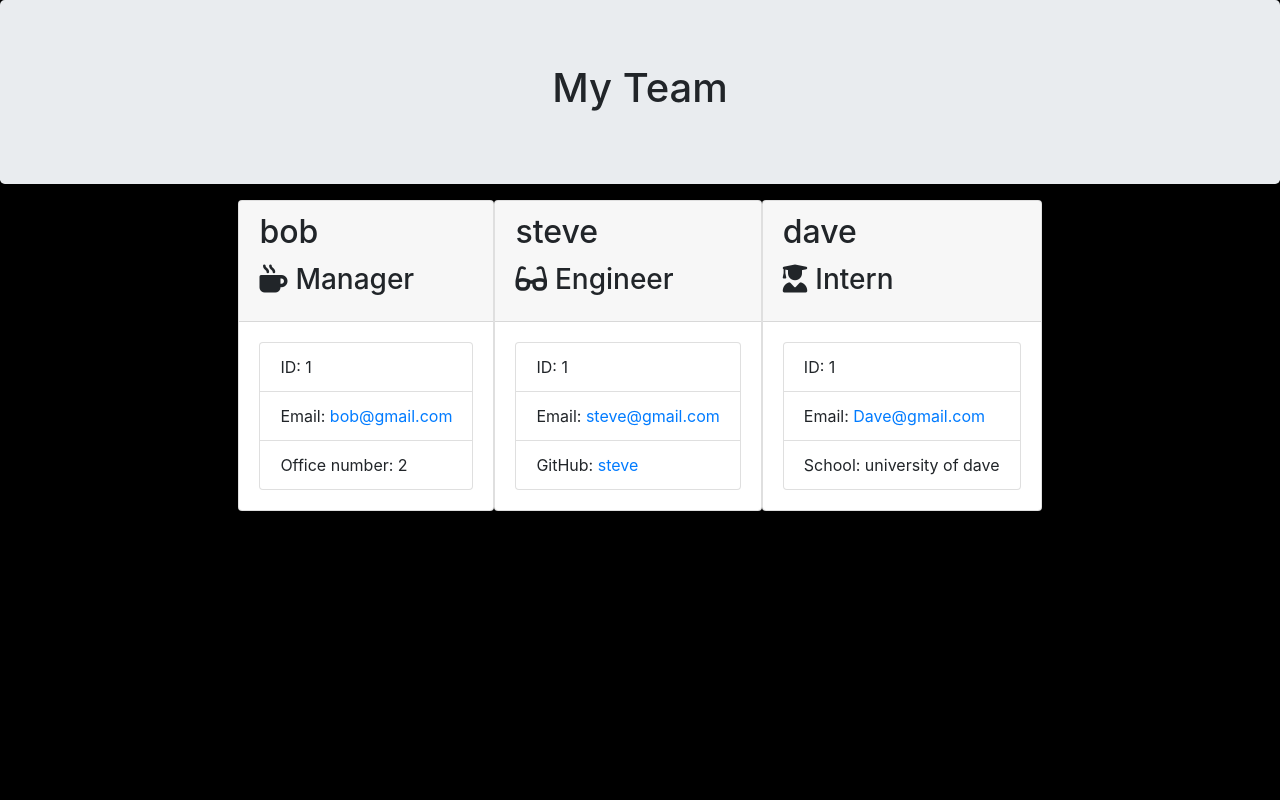
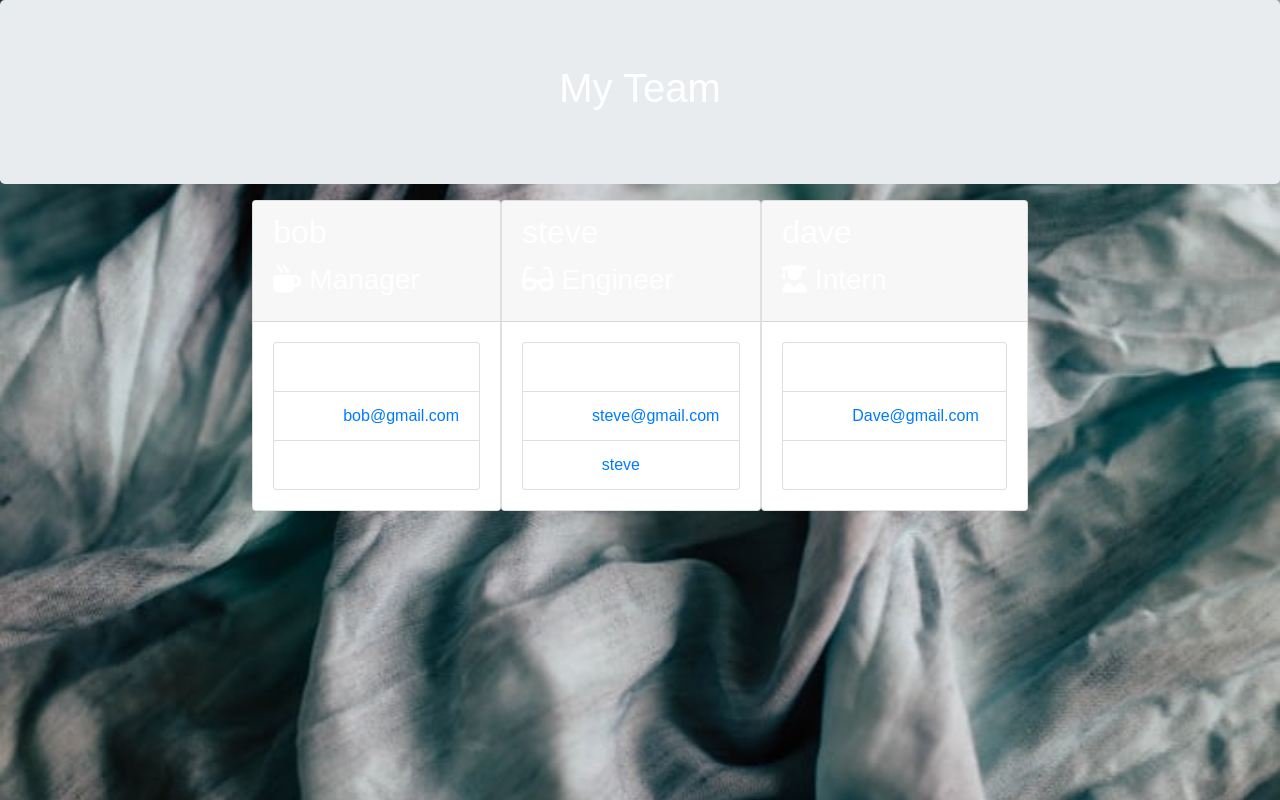
Before and after one commit to ChrisBoisjoli/Team_Profile_Generator, a website: page output/team.html in a window 1280 px wide. Drawn offline with nearby package versions, Linux system fonts and the light colour scheme.

Commit message:
updated background image

```diff
--- a/output/style.css
+++ b/output/style.css
@@ -1,3 +1,11 @@
-body{
-    background-color: black;
-}
+body {
+    background-image: url("../assets/teambuilder.jpeg");
+    background-color: white;
+    height: auto;
+    background-position: center;
+    background-repeat: no-repeat;
+    background-size: cover;
+    background-attachment: fixed;
+    font-family: 'Heebo', sans-serif;
+    color: white;
+  }
```
Also changed, not shown: Assets/teambuilder.jpeg (added).
